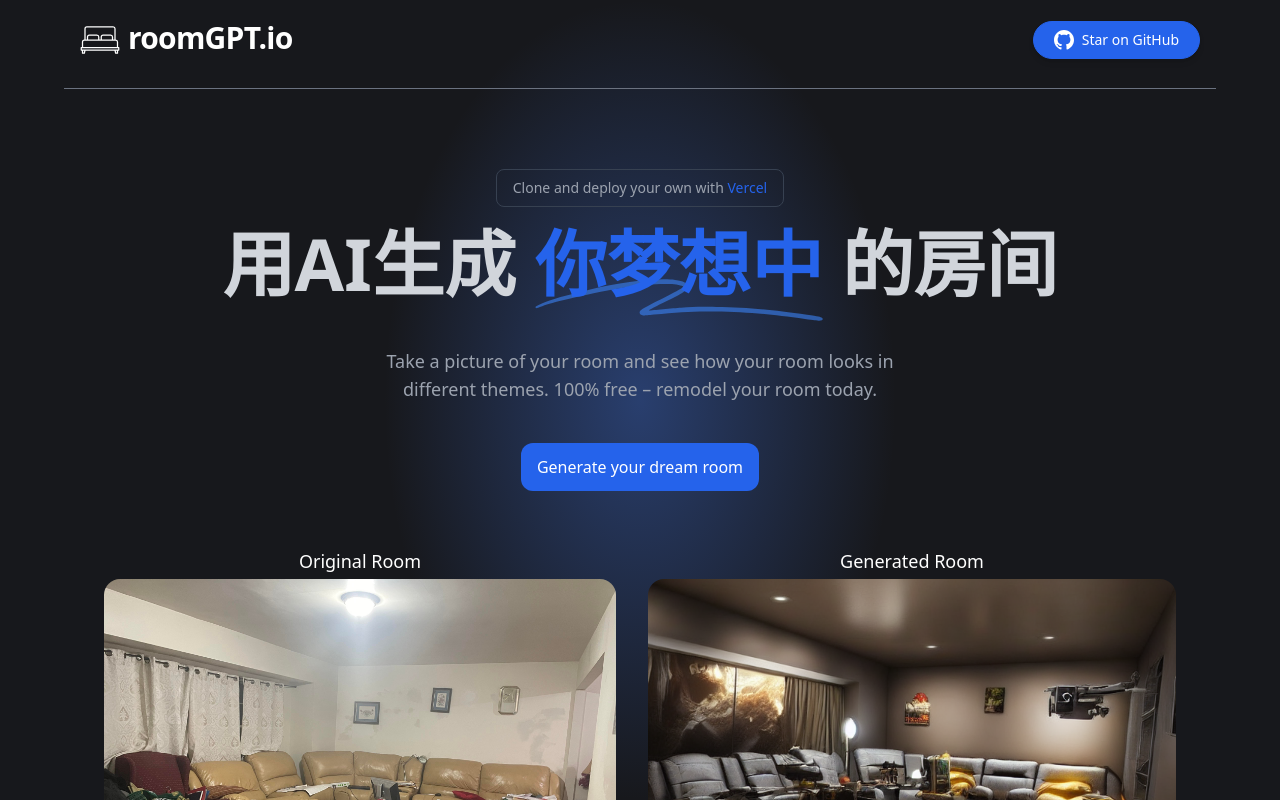
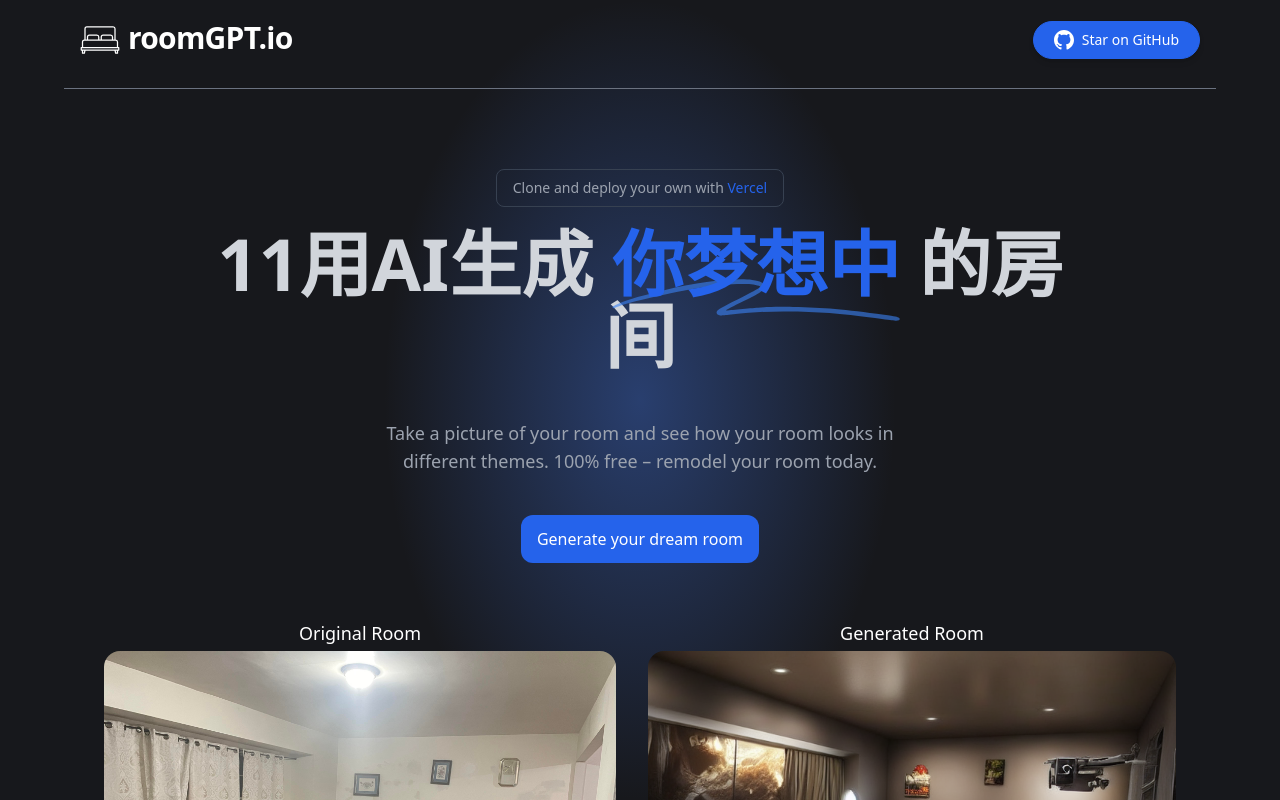
Before and after one commit to kirbykirby/HGroomGPT, a Next.js app: page / in a window 1280 px wide. Shown: the top 800 px of the page. Built offline with nearby package versions, Linux system fonts and the light colour scheme.

Commit message:
11301537

```diff
--- a/app/page.tsx
+++ b/app/page.tsx
@@ -19,7 +19,7 @@ export default function HomePage() {
           <span className="text-blue-600">Vercel</span>
         </a>
         <h1 className="mx-auto max-w-4xl font-display text-5xl font-bold tracking-normal text-gray-300 sm:text-7xl">
-         用AI生成{" "}
+         11用AI生成{" "}
           <span className="relative whitespace-nowrap text-blue-600">
             <SquigglyLines />
             <span className="relative">你梦想中</span>
```
